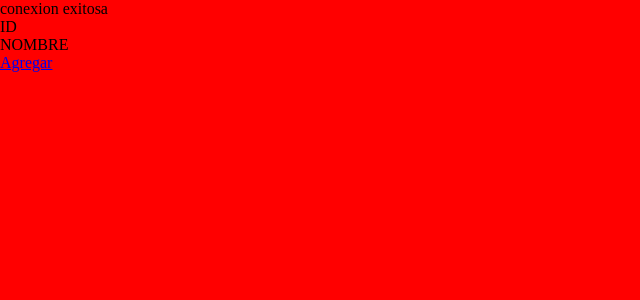
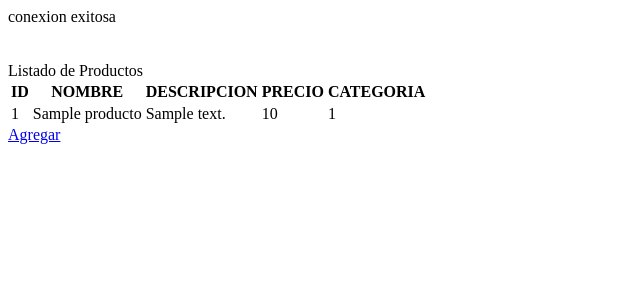
Before and after one commit to javierhuebra/MI_PROYECTO, a PHP site: page /backend/productos.php in a window 1280 px wide. Shown: the top 300 px of the page, without its empty margins (0-640 px from the left). Run offline with PHP 8.4, Linux system fonts and the light colour scheme; tables that the repository leaves empty or names only in its code hold one stand-in row (values such as "Sample post"); data that the repository does not hold is empty.

Commit message:
Adding new features

```diff
--- a/backend/productos.php
+++ b/backend/productos.php
@@ -15,5 +15,5 @@ if (isset($_POST['accion']) && $_POST['accion'] === 'guardar') {
     die();
 }
 $lista_pro = Productos::listar();
-include 'views/lista_categorias.html';
+include 'views/lista_productos.html';
 ?>
--- a/backend/views/lista_categorias.html
+++ b/backend/views/lista_categorias.html
@@ -11,12 +11,14 @@
 </head>
 <body>
     <div class="container">
-        <div><div class="id">ID</div> <div class="nombre">NOMBRE</div></div>
+        <br>
+        <br>
+        <div class="id">ID NOMBRE</div>
         <div class="lista-categorias">
             <?php foreach ($lista_ctg as $listaCategorias) {?>
              <div class="categoria">
-                <div class="id"><?php echo $listaCategorias['id'] ?></div>
-                <div class="nombre"><?php echo $listaCategorias['nombre_categoria'] ?></div>
+                <?php echo $listaCategorias['id'] ?>
+                <?php echo $listaCategorias['nombre_categoria'] ?>
             </div>
              <?php } ?>
         </div>
--- a/backend/views/lista_productos.html
+++ b/backend/views/lista_productos.html
@@ -0,0 +1,40 @@
+<!DOCTYPE html>
+<html lang="en">
+<head>
+    <meta charset="UTF-8">
+    <meta http-equiv="X-UA-Compatible" content="IE=edge">
+    <meta name="viewport" content="width=device-width, initial-scale=1.0">
+    <title>Document</title>
+</head>
+<body>
+    <div class="container">
+        <br>
+        <br>
+        <div>Listado de Productos</div>
+
+        <table>
+            <thead>
+                <tr>
+                    <th>ID</th>
+                    <th>NOMBRE</th>
+                    <th>DESCRIPCION</th>
+                    <th>PRECIO</th>
+                    <th>CATEGORIA</th>
+                </tr>
+            </thead>
+            <tbody>
+                <?php foreach ($lista_pro as $listaProductos) { ?>
+                    <tr>
+                        <td><?php echo $listaProductos['id'] ?></td>
+                        <td><?php echo $listaProductos['nombre_producto'] ?></td>
+                        <td><?php echo $listaProductos['descripcion'] ?></td>
+                        <td><?php echo $listaProductos['precio'] ?></td>
+                        <td><?php echo $listaProductos['categoria_id'] ?></td>
+                    </tr>
+                    <?php } ?>
+            </tbody>
+        </table>
+    </div>
+    <a href="productos.php?add">Agregar</a>
+</body>
+</html>
```
